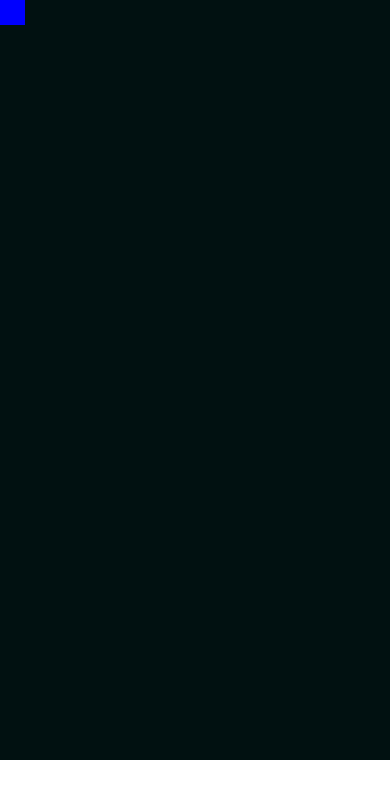
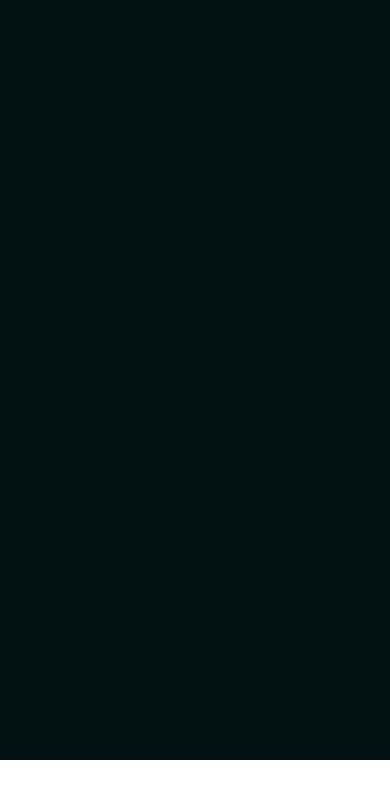
Before and after one commit to Wabodasi/projet_bataille_navale, a React Native app in the folder Bataille navale/: screen / in a window 390 px wide. Shown: the top 798 px of the page. Built offline with nearby package versions, Linux system fonts and the light colour scheme.

Commit message:
modification du module de positionnement des pions(les pions sont instancier et se positionnes correctement

```diff
--- a/Bataille navale/composants/element.tsx
+++ b/Bataille navale/composants/element.tsx
@@ -10,17 +10,17 @@ const desiredHeight: Float = height * 0.9;
 const desiredWidth: Float = width * 1;
 
 
-
-
-function dd()
-{
-
+interface PionPosition {
+  x: number;
+  y: number;
 }
 
 
 function El(): React.JSX.Element {
 
   const [position, setPosition] = useState({x: 0,y: 0});
+  const [pionPositions, setPionPositions] = useState<PionPosition[]>([]);
+
 
   const restreindre = (pos: Float, maxPos: Float, minPos: Float) => {
 
@@ -36,14 +36,6 @@ function El(): React.JSX.Element {
     return pos;
   }
 
-  function name() {
-    return(
-    <View>
-      <Text>wabo</Text>
-    </View>
-    )
-
-  }
 
   // const pan = useRef(new Animated.ValueXY()).current;
 
@@ -57,25 +49,31 @@ function El(): React.JSX.Element {
   //   }),
   // ).current;
 
-  const panResponder2 = useRef(
-    PanResponder.create({
-      onStartShouldSetPanResponder : () => true,
-      onPanResponderMove: (event, gestureState) =>
-      {
-        setPosition({x: gestureState.moveX + position.x  , y: gestureState.moveY + position.y })
-      },
-      onPanResponderRelease: (event, gestureState) => {
+  // const panResponder2 = useRef(
+  //   PanResponder.create({
+  //     onStartShouldSetPanResponder : () => true,
+  //     onPanResponderMove: (event, gestureState) =>
+  //     {
+  //       setPosition({x: gestureState.moveX + position.x  , y: gestureState.moveY + position.y })
+  //     },
+  //     onPanResponderRelease: (event, gestureState) => {
 
-      },
-      onPanResponderGrant: (event, gestureState) => {
+  //     },
+  //     onPanResponderGrant: (event, gestureState) => {
 
-      }
-    })
-  ).current
+  //     }
+  //   })
+  // ).current
 
-  const handleTap = (event: any) => {
+  // const handleTap = (event: any) => {
+  //   const { locationX, locationY } = event.nativeEvent;
+  //   setPosition({ x: restreindre(locationX, desiredWidth, 0), y: restreindre(locationY, desiredHeight, 0) });
+  // };
+
+  const handlePress = (event: any) => {
     const { locationX, locationY } = event.nativeEvent;
-    setPosition({ x: restreindre(locationX, desiredWidth, 0), y: restreindre(locationY, desiredHeight, 0) });
+    // Ajoutez la position du pion à l'état
+    setPionPositions([...pionPositions, { x: restreindre(locationX, desiredWidth, 0), y: restreindre(locationY, desiredHeight, 0) }]);
   };
 
 
@@ -94,9 +92,25 @@ function El(): React.JSX.Element {
     //     </Text>
     //   </Animated.View>
     // </View>
-     <View style={styles.container}>
-      <TouchableOpacity onPress={handleTap} style={{backgroundColor: "#011111", height: desiredHeight, width: desiredWidth}}>
-        <Animated.View  style={[styles.element,{transform: [{translateX: position.x}, {translateY: position.y}]}]}/>
+    //  <View style={styles.container}>
+    //   <TouchableOpacity onPress={handleTap} style={{backgroundColor: "#011111", height: desiredHeight, width: desiredWidth}}>
+    //     <View  style={[styles.element,{top: position.y, left: position.x}]}/>
+    //   </TouchableOpacity>
+    // </View>
+
+
+    <View style={styles.container}>
+
+      <TouchableOpacity
+        style={{backgroundColor: "#011111", height: desiredHeight, width: desiredWidth}}
+        onPress={handlePress}>
+
+        {pionPositions.map((pion, index) => (
+        <View
+          key={index}
+          style={[styles.element, { left: pion.x, top: pion.y }]}
+        />
+      ))}
       </TouchableOpacity>
     </View>
 
```
